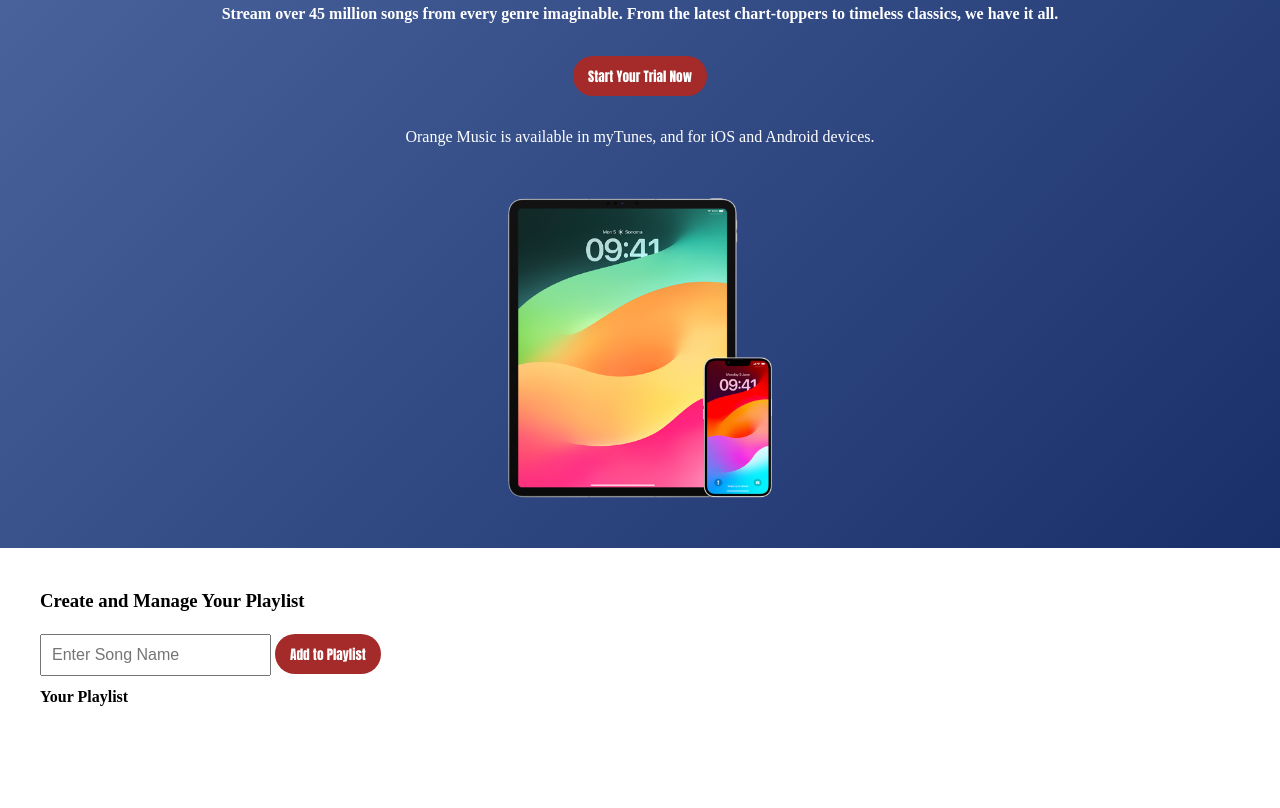
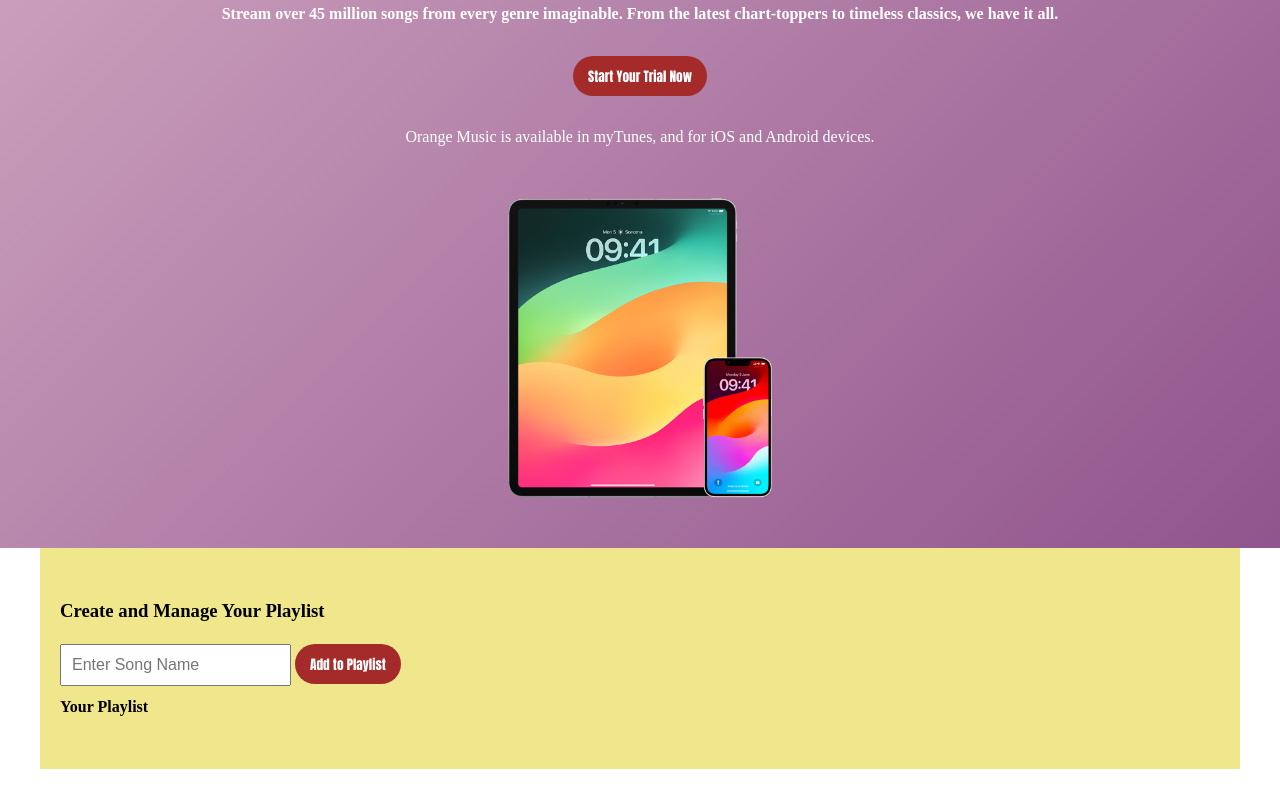
Before and after one commit to Prachii2525/MyTune-Website, a plain HTML site: page index.html in a window 1280 px wide. Shown: the part 1054-1862 px from the top of the page. Drawn offline with Linux system fonts and the light colour scheme.

Commit message:
some changes

```diff
--- a/style.css
+++ b/style.css
@@ -125,8 +125,9 @@ nav ul li:hover {
 
 /* Music Section */
 .Music-section {
+    /* margin-top: 20px; */
     padding: 50px 20px;
-    background: linear-gradient(135deg, #4c669f, #192f6a);
+    background: linear-gradient(135deg, #9f4c8182, #6a1965bd);
     text-align: center;
 }
 
@@ -165,12 +166,16 @@ nav ul li:hover {
 }
 
 .secondary-btn {
+
     background-color: blue;
     color: white;
 }
 
 .playlist-section {
-    margin-top: 40px;
+    padding: 50px 20px;
+    /* margin-top: 40px; */
+    background-color: khaki;
+
 }
 
 @media (max-width: 768px) {
```
